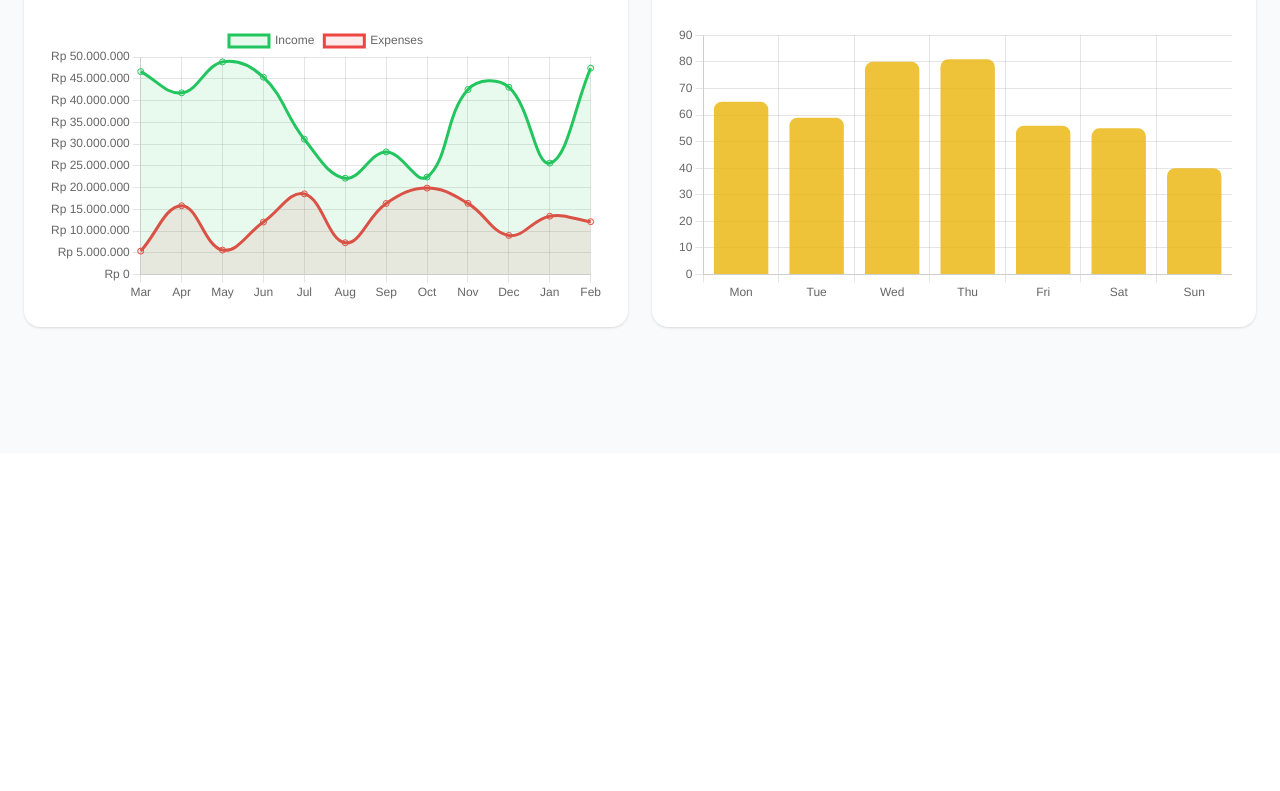
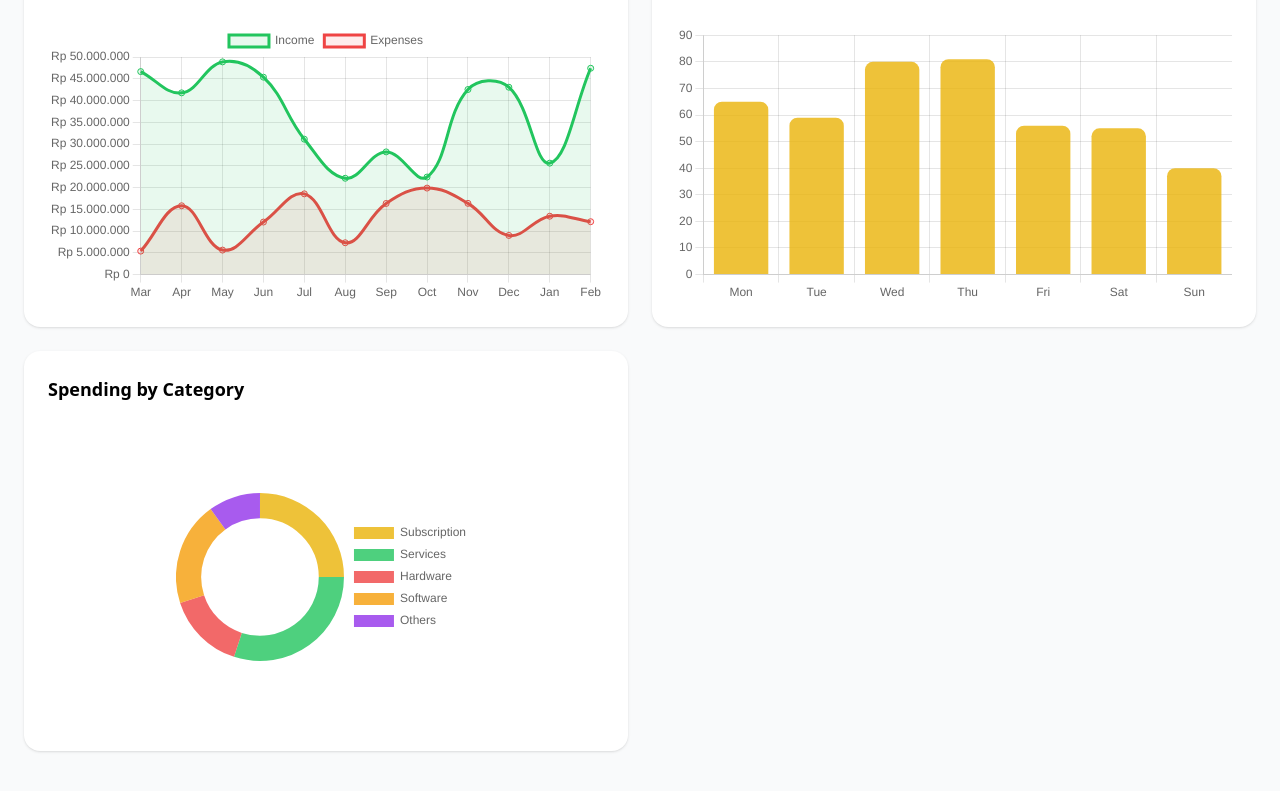
Before and after one commit to kiptr/SpendWise, a React (Vite) app: page /analytics in a window 1280 px wide. Shown: the part 347-1138 px from the top of the page. Before the commit the page ends 800 px from the top, so only its background shows below. Built offline with nearby package versions, Linux system fonts and the light colour scheme.

Commit message:
feat: add Spending by Category chart

```diff
--- a/src/pages/Analytics.tsx
+++ b/src/pages/Analytics.tsx
@@ -20,7 +20,7 @@ import {
   Filler,
   ArcElement,
 } from "chart.js";
-import { Line, Bar } from "react-chartjs-2";
+import { Line, Bar, Doughnut } from "react-chartjs-2";
 import { mockTransactions } from "../data/mock";
 import { formatIDR } from "../utils/currency";
 
@@ -103,6 +103,23 @@ export function Analytics() {
         data: [65, 59, 80, 81, 56, 55, 40],
         backgroundColor: "rgba(234, 179, 8, 0.8)",
         borderRadius: 8,
+      },
+    ],
+  };
+
+  const categoryData = {
+    labels: ["Subscription", "Services", "Hardware", "Software", "Others"],
+    datasets: [
+      {
+        data: [25, 30, 15, 20, 10],
+        backgroundColor: [
+          "rgba(234, 179, 8, 0.8)",
+          "rgba(34, 197, 94, 0.8)",
+          "rgba(239, 68, 68, 0.8)",
+          "rgba(245, 158, 11, 0.8)",
+          "rgba(147, 51, 234, 0.8)",
+        ],
+        borderWidth: 0,
       },
     ],
   };
@@ -223,6 +240,26 @@ export function Analytics() {
             }}
           />
         </div>
+
+        <div className="bg-white rounded-2xl p-6 shadow-sm">
+          <h3 className="text-lg font-semibold mb-6">Spending by Category</h3>
+          <div className="flex items-center justify-center">
+            <div className="w-[300px]">
+              <Doughnut
+                data={categoryData}
+                options={{
+                  responsive: true,
+                  plugins: {
+                    legend: {
+                      position: "right" as const,
+                    },
+                  },
+                  cutout: "70%",
+                }}
+              />
+            </div>
+          </div>
+        </div>
       </div>
     </div>
   );
```
